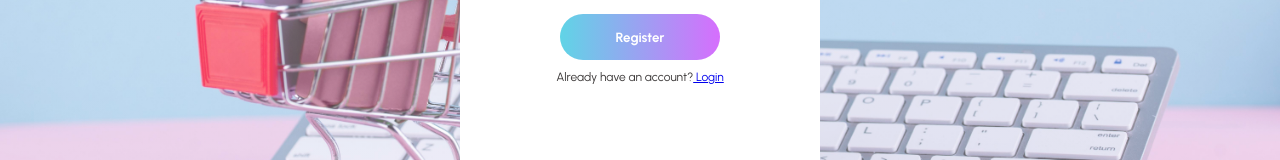
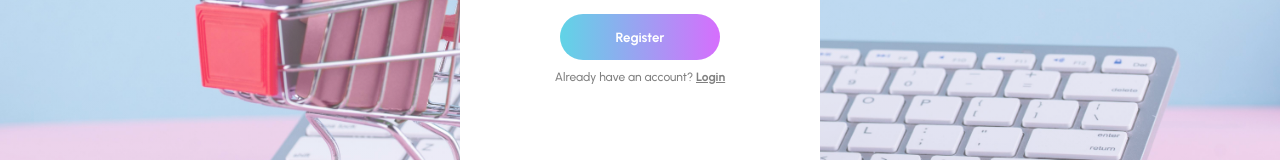
Before and after one commit to VishalChoudhary/ecommerce, a React (Create React App) app in the folder client/: page /register in a window 1280 px wide. Shown: the part 509-669 px from the top of the page. Built offline with nearby package versions, Linux system fonts and the light colour scheme; a web font is replaced by a local one.

Commit message:
register fix

```diff
--- a/client/src/pages/Register.jsx
+++ b/client/src/pages/Register.jsx
@@ -94,6 +94,9 @@ const FooterBox = styled.span`
 const Link = styled.a`
     text-decoration: underline;
     cursor: pointer;
+    font-size: 12px;
+    color: gray;
+    font-weight: bolder;
 `;
 
 const Error = styled.span`
@@ -147,10 +150,11 @@ const Register = () => {
                 </Box>
                 <Button onClick={handleRegister} disabled={isFetching}>Register</Button>
                 {error && <Error>Something went wrong!</Error>}
+                <FooterBox>
+                    <PlaceholderText style={{fontSize: "12px", color:"gray", fontWeight:"500",}}>Already have an account? </PlaceholderText>
+                    <Link href='/login'>Login</Link>
+                </FooterBox>
             </Form>
-            <FooterBox>
-                Already have an account?<Link href='/login'> Login </Link>
-            </FooterBox>
         </Wrapper>
     </Container>
   )
```
